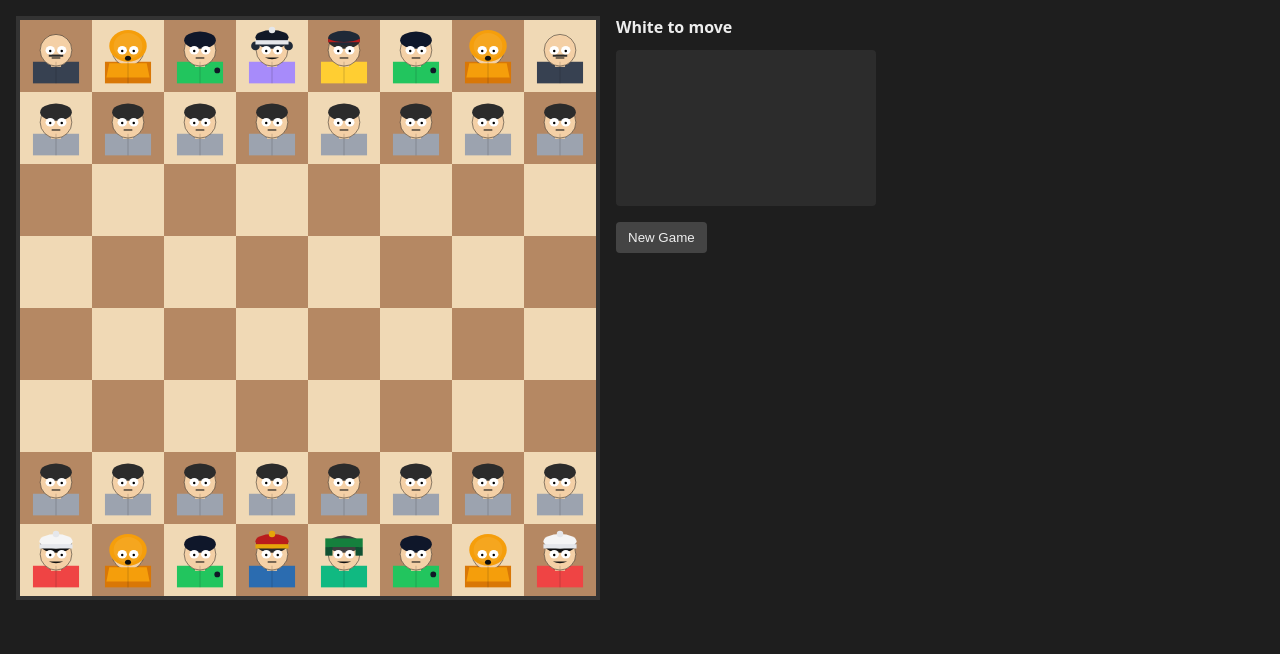
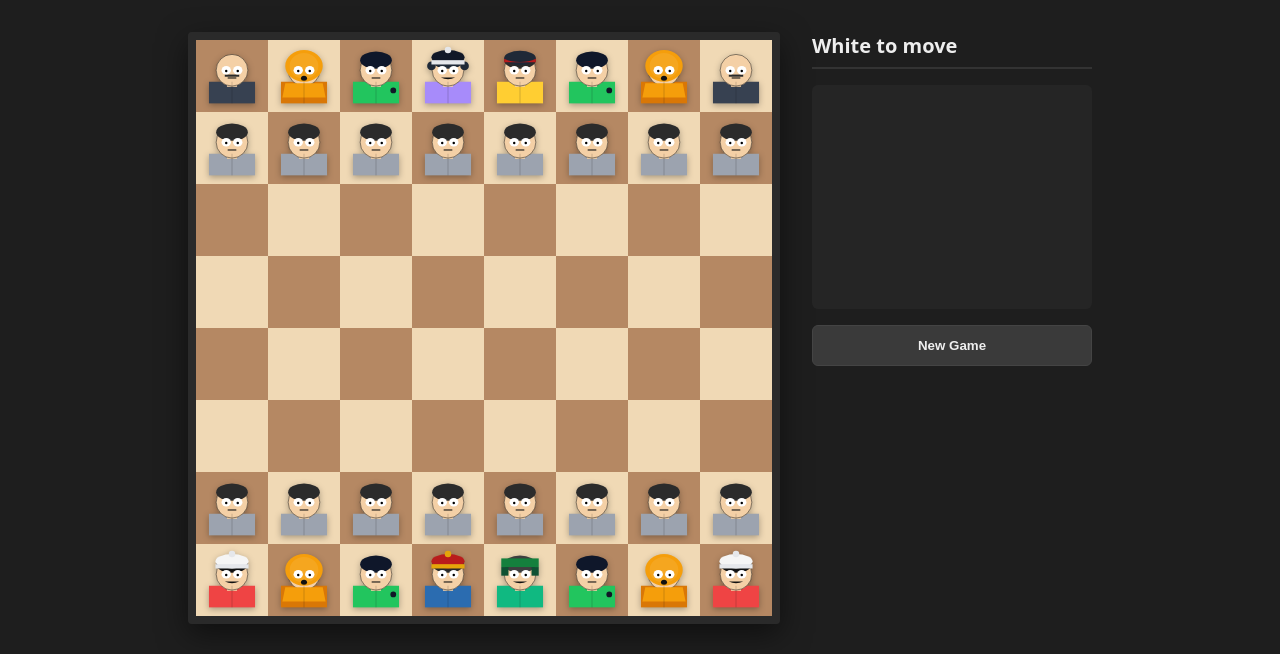
Before and after one commit to ZhenYap8/chessgame-southpark, a website with bundled scripts: page index.html in a window 1280 px wide. Built offline with nearby package versions, Linux system fonts and the light colour scheme.

Commit message:
css updates

```diff
--- a/layers/ui/styles/main.css
+++ b/layers/ui/styles/main.css
@@ -1,24 +1,189 @@
-:root { --board-light:#f0d9b5; --board-dark:#b58863; --bg:#1e1e1e; --text:#eee; font-family: system-ui,sans-serif; --square-size:72px; }
-body { margin:0; background:var(--bg); color:var(--text); }
-.spc-layout { display:flex; gap:1rem; padding:1rem; align-items:flex-start; }
-.board-container { display:grid; grid-template-columns:repeat(8, var(--square-size)); grid-auto-rows:var(--square-size); width:calc(var(--square-size)*8); height:calc(var(--square-size)*8); border:4px solid #333; }
-.sq { width:var(--square-size); height:var(--square-size); position:relative; display:flex; align-items:center; justify-content:center; font-size:1.2rem; user-select:none; }
+/* Variables & Reset */
+:root {
+  --board-light: #f0d9b5;
+  --board-dark: #b58863;
+  --bg: #1e1e1e;
+  --text: #eee;
+  --square-size: 72px;
+  font-family: system-ui, sans-serif;
+}
+
+body {
+  margin: 0;
+  background: var(--bg);
+  color: var(--text);
+}
+
+/* Layout */
+.spc-layout {
+  display: flex;
+  gap: 2rem;
+  padding: 2rem;
+  align-items: flex-start;
+  justify-content: center;
+}
+
+/* Board Container */
+.board-container {
+  display: grid;
+  grid-template-columns: repeat(8, var(--square-size));
+  grid-auto-rows: var(--square-size);
+  width: calc(var(--square-size) * 8);
+  height: calc(var(--square-size) * 8);
+  border: 8px solid #2a2a2a;
+  border-radius: 4px;
+  box-shadow: 0 10px 30px rgba(0,0,0,0.5);
+}
+
+/* Squares */
+.sq {
+  width: var(--square-size);
+  height: var(--square-size);
+  position: relative;
+  display: flex;
+  align-items: center;
+  justify-content: center;
+  user-select: none;
+}
+
+/* Checkerboard Pattern */
 .sq:nth-child(16n+1), .sq:nth-child(16n+3), .sq:nth-child(16n+5), .sq:nth-child(16n+7),
-.sq:nth-child(16n+10), .sq:nth-child(16n+12), .sq:nth-child(16n+14), .sq:nth-child(16n+16) { background:var(--board-dark); }
+.sq:nth-child(16n+10), .sq:nth-child(16n+12), .sq:nth-child(16n+14), .sq:nth-child(16n+16) {
+  background: var(--board-dark);
+}
+
 .sq:nth-child(16n+2), .sq:nth-child(16n+4), .sq:nth-child(16n+6), .sq:nth-child(16n+8),
-.sq:nth-child(16n+9), .sq:nth-child(16n+11), .sq:nth-child(16n+13), .sq:nth-child(16n+15) { background:var(--board-light); }
-.sq.selected { outline:3px solid #ffdf00; box-shadow:0 0 0 3px #ffdf00 inset; }
-.sq.legal-target { box-shadow:inset 0 0 0 4px rgba(0,200,0,.55); position:relative; }
-.sq.legal-target::after { content:''; width:18px; height:18px; border-radius:50%; background:rgba(0,200,0,.6); position:absolute; }
-.sq.last-move { animation:lastMovePulse 1.2s ease-out 1; }
-@keyframes lastMovePulse { 0%{outline:0 solid #ffd700;} 30%{outline:5px solid #ffd700;} 100%{outline:0 solid transparent;} }
-.piece { width:100%; height:100%; object-fit:contain; pointer-events:none; }
-.sidebar { width:260px; display:flex; flex-direction:column; gap:.75rem; }
-.status { font-weight:600; }
-.moves { list-style:decimal inside; margin:0; padding:.5rem; background:#2c2c2c; border-radius:4px; min-height:140px; }
-.controls button { display:inline-block; margin:.25rem .25rem .25rem 0; padding:.5rem .75rem; background:#444; border:0; color:var(--text); border-radius:4px; cursor:pointer; }
-.controls button:hover { background:#555; }
-.modal { position:fixed; inset:0; display:flex; align-items:center; justify-content:center; }
-.modal.hidden { display:none; }
-.modal-backdrop { position:absolute; inset:0; background:rgba(0,0,0,.55); }
-.modal-content { position:relative; background:#222; padding:1rem; border-radius:8px; min-width:280px; }
+.sq:nth-child(16n+9), .sq:nth-child(16n+11), .sq:nth-child(16n+13), .sq:nth-child(16n+15) {
+  background: var(--board-light);
+}
+
+/* Game State Highlights */
+.sq.selected {
+  outline: 3px solid #ffdf00;
+  box-shadow: inset 0 0 0 3px #ffdf00;
+  z-index: 10;
+}
+
+.sq.legal-target {
+  box-shadow: inset 0 0 0 4px rgba(0, 200, 0, 0.4);
+  cursor: pointer;
+}
+
+.sq.legal-target::after {
+  content: '';
+  width: 22%;
+  height: 22%;
+  border-radius: 50%;
+  background: rgba(0, 200, 0, 0.5);
+  position: absolute;
+}
+
+.sq.last-move {
+  animation: lastMovePulse 1.2s ease-out 1;
+}
+
+@keyframes lastMovePulse {
+  0% { outline: 0 solid #ffd700; }
+  30% { outline: 5px solid #ffd700; }
+  100% { outline: 0 solid transparent; }
+}
+
+/* Pieces */
+.piece {
+  width: 100%;
+  height: 100%;
+  object-fit: contain;
+  pointer-events: none;
+  /* Crisp rendering for SVG/Pixel art */
+  image-rendering: -webkit-optimize-contrast;
+  image-rendering: crisp-edges;
+  filter: drop-shadow(0 2px 3px rgba(0,0,0,0.3));
+}
+
+/* Sidebar */
+.sidebar {
+  width: 280px;
+  display: flex;
+  flex-direction: column;
+  gap: 1rem;
+}
+
+.status {
+  font-weight: 700;
+  font-size: 1.25rem;
+  padding-bottom: 0.5rem;
+  border-bottom: 2px solid #333;
+}
+
+.moves {
+  list-style: decimal inside;
+  margin: 0;
+  padding: 0.75rem;
+  background: #252525;
+  border-radius: 6px;
+  min-height: 200px;
+  max-height: 500px;
+  overflow-y: auto;
+  font-family: monospace;
+  font-size: 0.95rem;
+  line-height: 1.5;
+}
+
+.controls {
+  display: flex;
+  flex-wrap: wrap;
+  gap: 0.5rem;
+}
+
+.controls button {
+  flex: 1;
+  padding: 0.75rem 1rem;
+  background: #3a3a3a;
+  border: 1px solid #444;
+  color: var(--text);
+  border-radius: 6px;
+  cursor: pointer;
+  font-weight: 600;
+  transition: all 0.2s;
+}
+
+.controls button:hover {
+  background: #4a4a4a;
+  transform: translateY(-1px);
+}
+
+.controls button:active {
+  transform: translateY(0);
+}
+
+/* Modal */
+.modal {
+  position: fixed;
+  inset: 0;
+  display: flex;
+  align-items: center;
+  justify-content: center;
+  z-index: 100;
+}
+
+.modal.hidden {
+  display: none;
+}
+
+.modal-backdrop {
+  position: absolute;
+  inset: 0;
+  background: rgba(0, 0, 0, 0.7);
+  backdrop-filter: blur(2px);
+}
+
+.modal-content {
+  position: relative;
+  background: #222;
+  padding: 2rem;
+  border-radius: 12px;
+  min-width: 300px;
+  box-shadow: 0 25px 50px -12px rgba(0, 0, 0, 0.5);
+  border: 1px solid #333;
+  text-align: center;
+}
```
